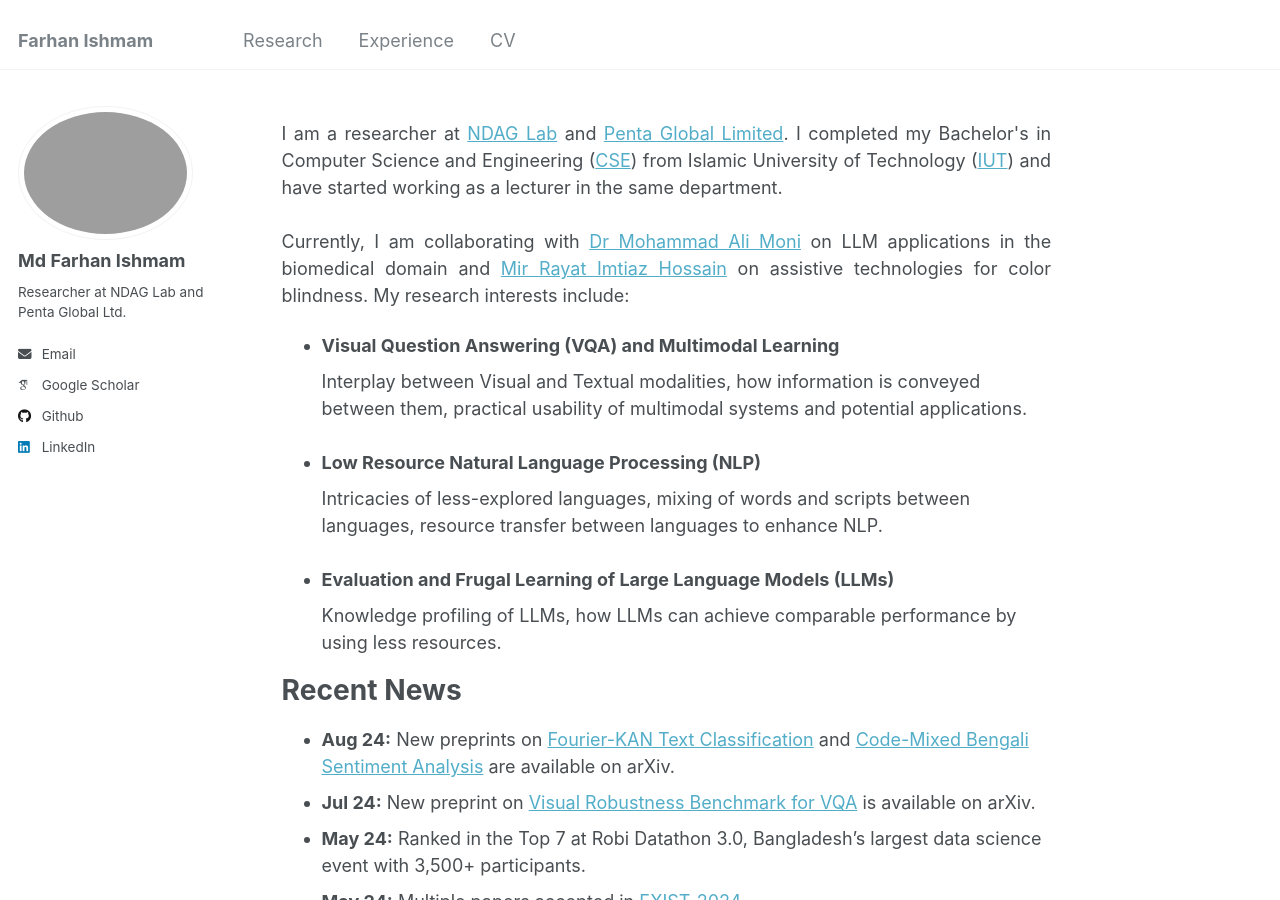
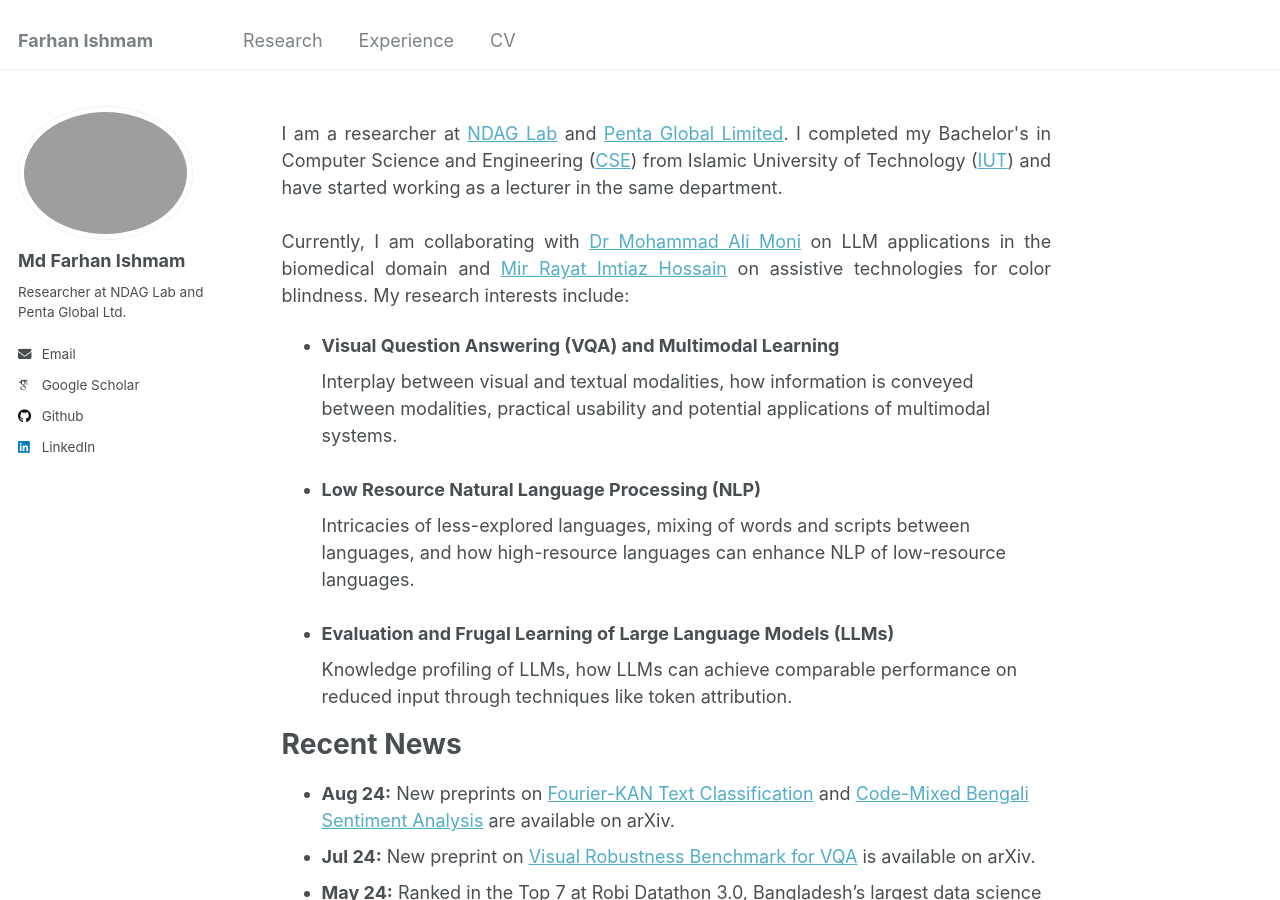
Before and after one commit to farhanishmam/farhanishmam.github.io, a Jekyll site: the page built from _pages/about.md, in a window 1280 px wide and 900 px high. Built offline with Jekyll 4.4.1, drawn with Linux system fonts in a browser that asks for light colours; some web fonts are replaced.

Commit message:
Update about.md

```diff
--- a/_pages/about.md
+++ b/_pages/about.md
@@ -50,15 +50,15 @@ Currently, I am collaborating with <a href = "https://about.uq.edu.au/experts/32
 <ul>
   <li><strong>Visual Question Answering (VQA) and Multimodal Learning</strong></li>
 
-  Interplay between Visual and Textual modalities, how information is conveyed between them, practical usability of multimodal systems and potential applications.
+  Interplay between visual and textual modalities, how information is conveyed between modalities, practical usability and potential applications of multimodal systems.
   <br><br>
   <li><strong>Low Resource Natural Language Processing (NLP)</strong></li>
 
-  Intricacies of less-explored languages, mixing of words and scripts between languages, resource transfer between languages to enhance NLP.
+  Intricacies of less-explored languages, mixing of words and scripts between languages, and how high-resource languages can enhance NLP of low-resource languages.
   <br><br>
   <li><strong>Evaluation and Frugal Learning of Large Language Models (LLMs)</strong></li>
 
-  Knowledge profiling of LLMs, how LLMs can achieve comparable performance by using less resources.
+  Knowledge profiling of LLMs, how LLMs can achieve comparable performance on reduced input through techniques like token attribution.
 </ul>
 <h1>Recent News</h1>
 
```
